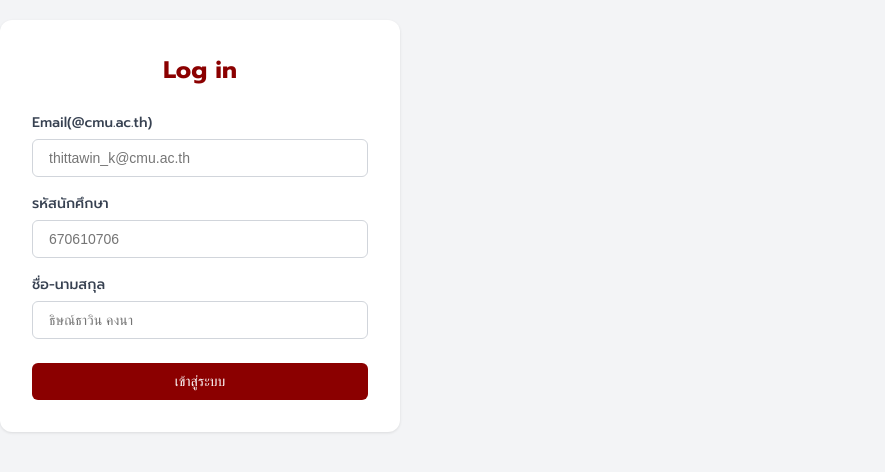
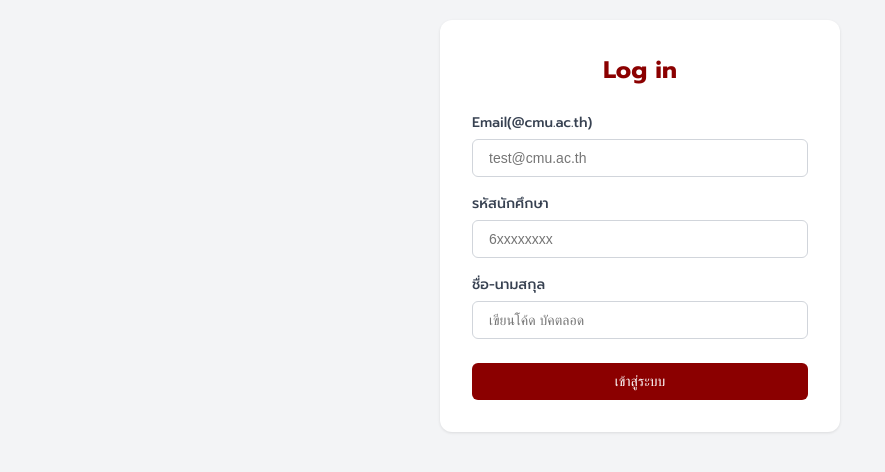
Before and after one commit to Bestlm123/fullstack-Project-G05, a React (Vite) app in the folder frontend/: page / in a window 1280 px wide. Shown: the part 162-634 px from the top of the page, without its empty margins (0-885 px from the left). Built offline with nearby package versions, Linux system fonts and the light colour scheme.

Commit message:
update 2

```diff
--- a/frontend/src/App.tsx
+++ b/frontend/src/App.tsx
@@ -182,21 +182,21 @@ function App() {
 
   if (!currentUser) {
     return (
-      <div style={{ display: 'flex', justifyContent: 'center', alignItems: 'center', height: '100vh', background: '#f3f4f6' }}>
-        <div className="card" style={{ width: '400px', padding: '32px' }}>
+      <div style={{ display: 'flex', justifyContent: 'center', alignItems: 'center', height: '100vh',width: '100%', background: '#f3f4f6' }}>
+        <div className="card" style={{ width: '400px', padding: '32px'}}>
           <h2 style={{ textAlign: 'center', color: '#8b0000', marginBottom: '24px' }}>Log in</h2>
           <form onSubmit={handleLogin} style={{ display: 'flex', flexDirection: 'column', gap: '16px' }}>
             <div className="form-field">
               <label>Email(@cmu.ac.th)</label>
-              <input required type="email" className="form-input" placeholder="thittawin_k@cmu.ac.th" value={loginData.email} onChange={e => setLoginData({...loginData, email: e.target.value})} />
+              <input required type="email" className="form-input" placeholder="test@cmu.ac.th" value={loginData.email} onChange={e => setLoginData({...loginData, email: e.target.value})} />
             </div>
             <div className="form-field">
               <label>รหัสนักศึกษา</label>
-              <input required type="text" className="form-input" placeholder="670610706" value={loginData.studentId} onChange={e => setLoginData({...loginData, studentId: e.target.value})} />
+              <input required type="text" className="form-input" placeholder="6xxxxxxxx" value={loginData.studentId} onChange={e => setLoginData({...loginData, studentId: e.target.value})} />
             </div>
             <div className="form-field">
               <label>ชื่อ-นามสกุล</label>
-              <input required type="text" className="form-input" placeholder="ธิษณ์ธาวิน คงนา" value={loginData.fullName} onChange={e => setLoginData({...loginData, fullName: e.target.value})} />
+              <input required type="text" className="form-input" placeholder="เขียนโค้ด บัคตลอด" value={loginData.fullName} onChange={e => setLoginData({...loginData, fullName: e.target.value})} />
             </div>
             <button type="submit" className="btn-primary" style={{ marginTop: '8px' }}>เข้าสู่ระบบ</button>
           </form>
```
